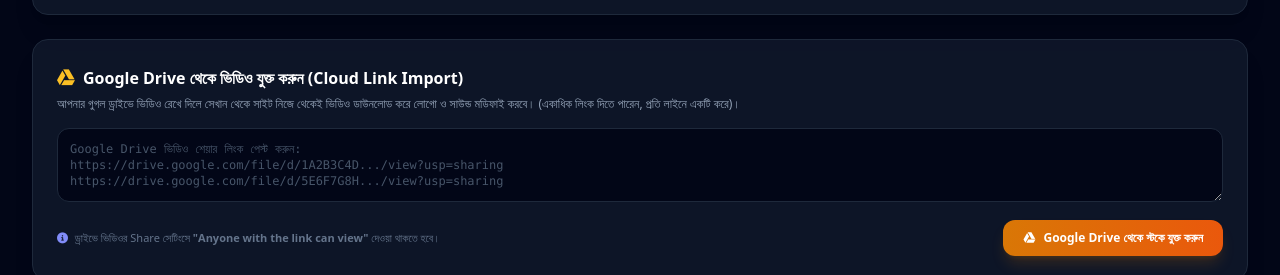
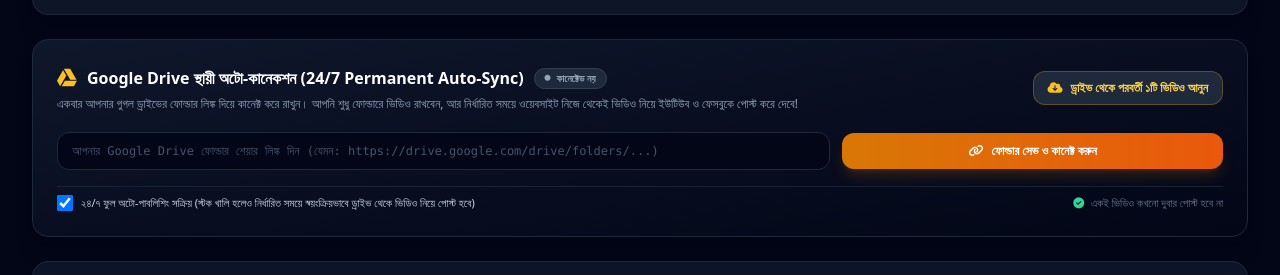
Before and after one commit to brothersadfarm-ctrl/autoshorts, a website: page public/index.html in a window 1280 px wide. Shown: the part 528-803 px from the top of the page. Drawn offline with nearby package versions, Linux system fonts and the light colour scheme; no server answers.

Commit message:
Add permanent Google Drive folder 24/7 auto-sync connection

```diff
--- a/public/index.html
+++ b/public/index.html
@@ -208,33 +208,55 @@
         </div>
       </div>
 
-      <!-- Google Drive Import Card -->
-      <div class="bg-slate-900/90 border border-slate-800 rounded-2xl p-6 shadow-xl space-y-4">
-        <div class="flex items-center justify-between">
+      <!-- Google Drive Permanent Auto-Sync Card -->
+      <div class="bg-gradient-to-br from-slate-900 to-slate-950 border border-slate-800 hover:border-amber-500/40 rounded-2xl p-6 shadow-xl space-y-4 transition-all">
+        <div class="flex flex-wrap items-center justify-between gap-3">
           <div>
-            <h3 class="text-base font-bold text-white flex items-center gap-2">
-              <i class="fa-brands fa-google-drive text-amber-400 text-lg"></i>
-              Google Drive থেকে ভিডিও যুক্ত করুন (Cloud Link Import)
-            </h3>
+            <div class="flex flex-wrap items-center gap-2.5">
+              <i class="fa-brands fa-google-drive text-amber-400 text-xl"></i>
+              <h3 class="text-base font-bold text-white">
+                Google Drive স্থায়ী অটো-কানেকশন (24/7 Permanent Auto-Sync)
+              </h3>
+              <span id="gdrive-status-badge" class="px-2.5 py-0.5 rounded-full text-[10px] font-bold bg-slate-800 text-slate-400 border border-slate-700 flex items-center gap-1.5">
+                <i class="fa-solid fa-circle text-[6px]"></i>
+                <span id="gdrive-status-text">কানেক্টেড নয়</span>
+              </span>
+            </div>
             <p class="text-xs text-slate-400 mt-1">
-              আপনার গুগল ড্রাইভে ভিডিও রেখে দিলে সেখান থেকে সাইট নিজে থেকেই ভিডিও ডাউনলোড করে লোগো ও সাউন্ড মডিফাই করবে। (একাধিক লিংক দিতে পারেন, প্রতি লাইনে একটি করে)।
+              একবার আপনার গুগল ড্রাইভের ফোল্ডার লিঙ্ক দিয়ে কানেক্ট করে রাখুন। আপনি শুধু ফোল্ডারে ভিডিও রাখবেন, আর নির্ধারিত সময়ে ওয়েবসাইট নিজে থেকেই ভিডিও নিয়ে ইউটিউব ও ফেসবুকে পোস্ট করে দেবে!
             </p>
+          </div>
+
+          <!-- Fetch Next Video Manually Button -->
+          <button type="button" onclick="syncNextVideoFromDrive()" id="btn-sync-next" class="px-3.5 py-2 rounded-xl bg-slate-800 hover:bg-slate-700 text-amber-300 border border-amber-500/30 text-xs font-semibold flex items-center gap-2 transition-all">
+            <i class="fa-solid fa-cloud-arrow-down text-amber-400"></i>
+            <span>ড্রাইভ থেকে পরবর্তী ১টি ভিডিও আনুন</span>
+          </button>
+        </div>
+
+        <div class="grid grid-cols-1 md:grid-cols-12 gap-3 pt-1">
+          <div class="md:col-span-8">
+            <input type="text" id="project-gdrive-folder" placeholder="আপনার Google Drive ফোল্ডার শেয়ার লিঙ্ক দিন (যেমন: https://drive.google.com/drive/folders/...)" class="w-full bg-slate-950 border border-slate-800 focus:border-amber-500 rounded-xl px-3.5 py-2.5 text-xs text-white font-mono placeholder:text-slate-600 focus:outline-none transition-colors">
+          </div>
+
+          <div class="md:col-span-4 flex items-center gap-2">
+            <button type="button" onclick="saveDriveFolderConnection()" id="btn-save-gdrive-folder" class="w-full py-2.5 px-4 rounded-xl bg-gradient-to-r from-amber-600 to-orange-600 hover:from-amber-500 hover:to-orange-500 text-white font-bold text-xs shadow-lg shadow-amber-600/20 transition-all flex items-center justify-center gap-2">
+              <i class="fa-solid fa-link"></i>
+              <span>ফোল্ডার সেভ ও কানেক্ট করুন</span>
+            </button>
           </div>
         </div>
 
-        <div class="space-y-3">
-          <textarea id="gdrive-links-input" rows="3" placeholder="Google Drive ভিডিও শেয়ার লিংক পেস্ট করুন:&#10;https://drive.google.com/file/d/1A2B3C4D.../view?usp=sharing&#10;https://drive.google.com/file/d/5E6F7G8H.../view?usp=sharing" class="w-full bg-slate-950 border border-slate-800 focus:border-indigo-500 rounded-xl p-3 text-xs text-white font-mono placeholder:text-slate-600 focus:outline-none"></textarea>
+        <div class="flex flex-wrap items-center justify-between gap-2 pt-2 border-t border-slate-800/80 text-[11px] text-slate-400">
+          <label class="flex items-center gap-2 cursor-pointer select-none">
+            <input type="checkbox" id="project-gdrive-autosync" onchange="toggleDriveAutoSync(this.checked)" class="w-4 h-4 rounded bg-slate-900 border-slate-700 text-amber-500 focus:ring-0 cursor-pointer" checked>
+            <span class="text-slate-300 font-medium">২৪/৭ ফুল অটো-পাবলিশিং সক্রিয় (স্টক খালি হলেও নির্ধারিত সময়ে স্বয়ংক্রিয়ভাবে ড্রাইভ থেকে ভিডিও নিয়ে পোস্ট হবে)</span>
+          </label>
 
-          <div class="flex flex-wrap items-center justify-between gap-3">
-            <span class="text-[11px] text-slate-500">
-              <i class="fa-solid fa-circle-info text-indigo-400 mr-1"></i>
-              ড্রাইভে ভিডিওর Share সেটিংসে <b>"Anyone with the link can view"</b> দেওয়া থাকতে হবে।
-            </span>
-            <button type="button" id="btn-import-gdrive" onclick="handleImportGoogleDrive()" class="px-5 py-2.5 rounded-xl bg-gradient-to-r from-amber-600 to-orange-600 hover:from-amber-500 hover:to-orange-500 text-white font-bold text-xs shadow-lg shadow-amber-600/20 transition-all flex items-center gap-2">
-              <i class="fa-brands fa-google-drive"></i>
-              <span>Google Drive থেকে স্টকে যুক্ত করুন</span>
-            </button>
-          </div>
+          <span class="text-slate-500">
+            <i class="fa-solid fa-circle-check text-emerald-400 mr-1"></i>
+            একই ভিডিও কখনো দুবার পোস্ট হবে না
+          </span>
         </div>
       </div>
 
--- a/public/js/app.js
+++ b/public/js/app.js
@@ -169,6 +169,24 @@
     updateSimModeUI(sData.simulation_mode === '1');
   } catch (e) {
     console.error('Failed to load settings:', e);
+  }
+
+  // Google Drive Permanent Connection
+  const gdriveInput = document.getElementById('project-gdrive-folder');
+  const gdriveAutoSync = document.getElementById('project-gdrive-autosync');
+  const gdriveBadge = document.getElementById('gdrive-status-badge');
+
+  if (gdriveInput) gdriveInput.value = currentProject.gdrive_folder_url || '';
+  if (gdriveAutoSync) gdriveAutoSync.checked = currentProject.gdrive_auto_sync !== 0;
+
+  if (gdriveBadge) {
+    if (currentProject.gdrive_folder_url) {
+      gdriveBadge.className = 'px-2.5 py-0.5 rounded-full text-[10px] font-bold bg-emerald-500/20 text-emerald-300 border border-emerald-500/40 flex items-center gap-1.5';
+      gdriveBadge.innerHTML = '<i class="fa-solid fa-circle text-[6px] text-emerald-400 animate-pulse"></i><span id="gdrive-status-text">সংযুক্ত (২৪/৭ অটো-পোস্ট সক্রিয়)</span>';
+    } else {
+      gdriveBadge.className = 'px-2.5 py-0.5 rounded-full text-[10px] font-bold bg-slate-800 text-slate-400 border border-slate-700 flex items-center gap-1.5';
+      gdriveBadge.innerHTML = '<i class="fa-solid fa-circle text-[6px]"></i><span id="gdrive-status-text">কানেক্টেড নয়</span>';
+    }
   }
 
   // Load this project's videos & schedules
@@ -1136,56 +1154,93 @@
   }
 }
 
-// ======================== GOOGLE DRIVE VIDEO IMPORT ========================
-async function handleImportGoogleDrive() {
+// ======================== GOOGLE DRIVE PERMANENT AUTO-SYNC ========================
+async function saveDriveFolderConnection() {
   if (!currentProjectId) {
     showToast('দয়া করে প্রথমে একটি চ্যানেল প্রজেক্ট সিলেক্ট করুন!', 'warn');
     return;
   }
 
-  const input = document.getElementById('gdrive-links-input');
-  const rawText = input.value.trim();
-  if (!rawText) {
-    showToast('দয়া করে অন্তত একটি Google Drive ভিডিও লিঙ্ক দিন', 'warn');
-    return;
-  }
+  const folderInput = document.getElementById('project-gdrive-folder');
+  const folderUrl = folderInput.value.trim();
+  const autoSyncChecked = document.getElementById('project-gdrive-autosync').checked ? 1 : 0;
 
-  const btn = document.getElementById('btn-import-gdrive');
+  const btn = document.getElementById('btn-save-gdrive-folder');
   btn.disabled = true;
-  btn.innerHTML = `<i class="fa-solid fa-spinner fa-spin mr-1.5"></i>Google Drive লিংক চেক হচ্ছে...`;
-
-  showToast('Google Drive ফোল্ডার স্ক্যান করা হচ্ছে...', 'info');
+  btn.innerHTML = `<i class="fa-solid fa-spinner fa-spin mr-1.5"></i>কানেক্ট করা হচ্ছে...`;
 
   try {
-    const res = await fetch(`/api/projects/${currentProjectId}/videos/import-gdrive`, {
-      method: 'POST',
+    const res = await fetch(`/api/projects/${currentProjectId}`, {
+      method: 'PUT',
       headers: { 'Content-Type': 'application/json' },
-      body: JSON.stringify({ links: rawText })
+      body: JSON.stringify({
+        gdrive_folder_url: folderUrl,
+        gdrive_auto_sync: autoSyncChecked
+      })
     });
 
     const data = await res.json();
     if (data.success) {
-      showToast(`অভিনন্দন! ${data.message || 'ভিডিও স্টকে যুক্ত হচ্ছে'}`, 'success');
-      input.value = '';
+      if (folderUrl) {
+        showToast('অভিনন্দন! Google Drive ফোল্ডার সফলভাবে এই চ্যানেলে কানেক্ট হয়েছে! এখন ড্রাইভে ভিডিও রাখলেই নির্দিষ্ট সময়ে স্বয়ংক্রিয়ভাবে পাবলিশ হবে।', 'success');
+      } else {
+        showToast('Google Drive ফোল্ডার ডিসকানেক্ট করা হয়েছে', 'info');
+      }
+      await loadProjects();
+      switchProject(currentProjectId);
+    } else {
+      showToast(data.error || 'সংরক্ষণ ব্যর্থ', 'error');
+    }
+  } catch (err) {
+    showToast('ত্রুটি: ' + err.message, 'error');
+  } finally {
+    btn.disabled = false;
+    btn.innerHTML = `<i class="fa-solid fa-link"></i><span>ফোল্ডার সেভ ও কানেক্ট করুন</span>`;
+  }
+}
+
+async function toggleDriveAutoSync(checked) {
+  if (!currentProjectId) return;
+  try {
+    await fetch(`/api/projects/${currentProjectId}`, {
+      method: 'PUT',
+      headers: { 'Content-Type': 'application/json' },
+      body: JSON.stringify({ gdrive_auto_sync: checked ? 1 : 0 })
+    });
+    showToast(checked ? '২৪/৭ ক্লাউড অটো-পোস্টিং চালু করা হয়েছে' : 'ক্লাউড অটো-পোস্টিং সাময়িক বন্ধ রাখা হয়েছে', 'info');
+  } catch (e) {
+    console.error('Auto sync toggle error:', e);
+  }
+}
+
+async function syncNextVideoFromDrive() {
+  if (!currentProjectId) {
+    showToast('দয়া করে প্রথমে একটি চ্যানেল প্রজেক্ট নির্বাচন করুন', 'warn');
+    return;
+  }
+
+  const btn = document.getElementById('btn-sync-next');
+  btn.disabled = true;
+  btn.innerHTML = `<i class="fa-solid fa-spinner fa-spin mr-1.5 text-amber-400"></i><span>ড্রাইভ চেক করা হচ্ছে...</span>`;
+
+  try {
+    showToast('কানেক্টেড Google Drive ফোল্ডার থেকে নতুন ভিডিও খোঁজা হচ্ছে...', 'info');
+    const res = await fetch(`/api/projects/${currentProjectId}/sync-drive-next`, {
+      method: 'POST'
+    });
+
+    const data = await res.json();
+    if (data.success) {
+      showToast(`সফল! ড্রাইভ থেকে নতুন ভিডিও ("${data.video.original_name}") স্টকে ডাউনলোড ও পোস্টের জন্য প্রস্তুত!`, 'success');
       loadCurrentProjectVideos();
       loadStatus();
-
-      // Poll queue every 3 seconds for 2 minutes to show incoming videos as they download
-      let pollCount = 0;
-      const pollTimer = setInterval(() => {
-        loadCurrentProjectVideos();
-        loadStatus();
-        pollCount++;
-        if (pollCount > 40) clearInterval(pollTimer);
-      }, 3000);
     } else {
-      const errMsg = data.errors && data.errors.length > 0 ? data.errors[0].error : (data.error || 'ইম্পোর্ট করা যায়নি');
-      showToast(`ত্রুটি: ${errMsg}`, 'error');
+      showToast(data.error || 'নতুন ভিডিও পাওয়া যায়নি', 'warn');
     }
   } catch (err) {
-    showToast(`ডাউনলোড ত্রুটি: ${err.message}`, 'error');
+    showToast('সিঙ্ক ত্রুটি: ' + err.message, 'error');
   } finally {
     btn.disabled = false;
-    btn.innerHTML = `<i class="fa-brands fa-google-drive"></i><span>Google Drive থেকে স্টকে যুক্ত করুন</span>`;
+    btn.innerHTML = `<i class="fa-solid fa-cloud-arrow-down text-amber-400"></i><span>ড্রাইভ থেকে পরবর্তী ১টি ভিডিও আনুন</span>`;
   }
 }
```
Also changed, not shown: server/db.js (+15 -1 lines), server/index.js (+27 -2 lines), server/scheduler.js (+86 -3 lines).
